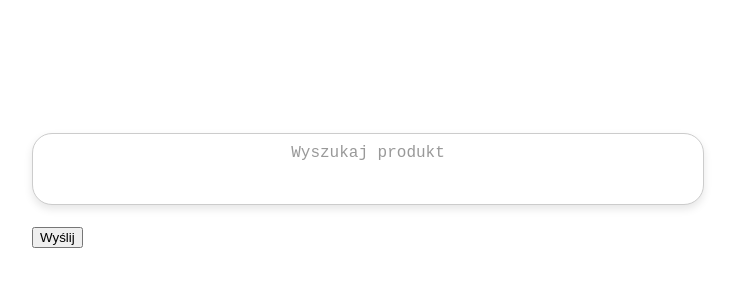
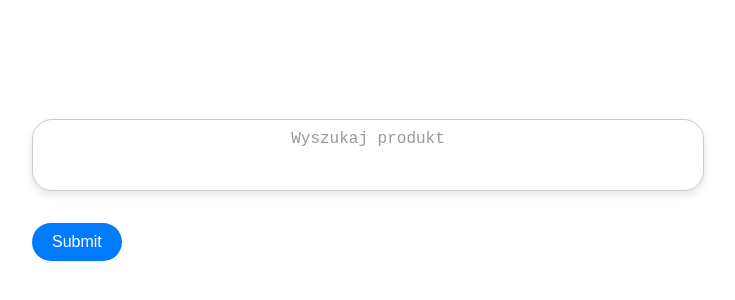
Before and after one commit to AndreSoftwareDeveloper/price-comparision-client, an Angular app: page / in a window 1280 px wide. Shown: the part 218-518 px from the top of the page, without its empty margins (272-1007 px from the left). Built offline with nearby package versions, Linux system fonts and the light colour scheme.

Commit message:
feat: Add style for Send button

```diff
--- a/src/app/app.component.html
+++ b/src/app/app.component.html
@@ -3,38 +3,14 @@
 <head>
     <meta charset="UTF-8">
     <meta name="viewport" content="width=device-width, initial-scale=1.0">
-    <style>
-        body {
-            display: flex;
-            justify-content: center;
-            align-items: center;
-            height: 100vh;
-            margin: 0;
-            font-family: Arial, sans-serif;
-        }
-
-        textarea {
-            width: 650px;
-            height: 50px;
-            border-radius: 20px;
-            border: 1px solid #ccc;
-            padding: 10px;
-            font-size: 16px;
-            box-shadow: 0 4px 8px rgba(0, 0, 0, 0.1);
-            resize: none;
-            text-align: center;
-        }
-
-        textarea::placeholder {
-            color: #999;
-        }
-    </style>
 </head>
 
 <body>
     <form (ngSubmit)="onSubmit()">
         <textarea id="product" name="product" [(ngModel)]="product" placeholder="Wyszukaj produkt"></textarea><br><br>
-        <button type="submit">Wyślij</button>
+        <button type="submit">Submit</button>
     </form>
+
+    <div id="offers"></div>
 </body>
 </html>
--- a/src/app/app.component.scss
+++ b/src/app/app.component.scss
@@ -0,0 +1,40 @@
+body {
+    display: flex;
+    justify-content: center;
+    align-items: center;
+    height: 100vh;
+    margin: 0;
+    font-family: Arial, sans-serif;
+}
+
+textarea {
+    width: 650px;
+    height: 50px;
+    border-radius: 20px;
+    border: 1px solid #ccc;
+    padding: 10px;
+    font-size: 16px;
+    box-shadow: 0 4px 8px rgba(0, 0, 0, 0.1);
+    resize: none;
+    text-align: center;
+}
+
+textarea::placeholder {
+    color: #999;
+}
+
+button {
+    margin-top: 10px;
+    padding: 10px 20px;
+    font-size: 16px;
+    border: none;
+    border-radius: 20px;
+    background-color: #007bff;
+    color: white;
+    cursor: pointer;
+    transition: background-color 0.3s;
+}
+
+button:hover {
+    background-color: #0056b3;
+}
--- a/src/app/app.component.ts
+++ b/src/app/app.component.ts
@@ -16,17 +16,40 @@ export class AppComponent {
   onSubmit() {
     this.apiService.getOffers(this.product).subscribe({
       next: (data: DataResponse) => {
+
         if (data.products.length == 0) {
           console.log(`No offers for: ${this.product}`)
           return;
         }
+
         else {
           data.products.forEach( (product) => {
             if (typeof product.price === 'string')
               product.price = parseFloat(product.price.replace(' zł', '').replace(',', '.'));
             }
           )
-          console.log(data.products)
+          data.products.sort((a: Product, b: Product) => {
+            return (a.price as number) - (b.price as number);
+          });
+
+          const offersElement = document.getElementById('offers');
+
+          if (offersElement) {
+            let output = `<p>The best offer: <br>
+              Shop: ${data.products[0].shop}, Product: ${data.products[0].name}, Price: ${data.products[0].price}</p>`;
+
+            output += `<p>Other offers:</p>`;
+
+            for (let i = 1; i < data.products.length; i++) {
+              output += `<p>
+                Shop: ${data.products[i].shop},
+                Product: ${data.products[i].name},
+                Price: ${data.products[i].price}
+              </p>`;
+            }
+
+            offersElement.innerHTML = output;
+          }
           return;
         }
       },
```
